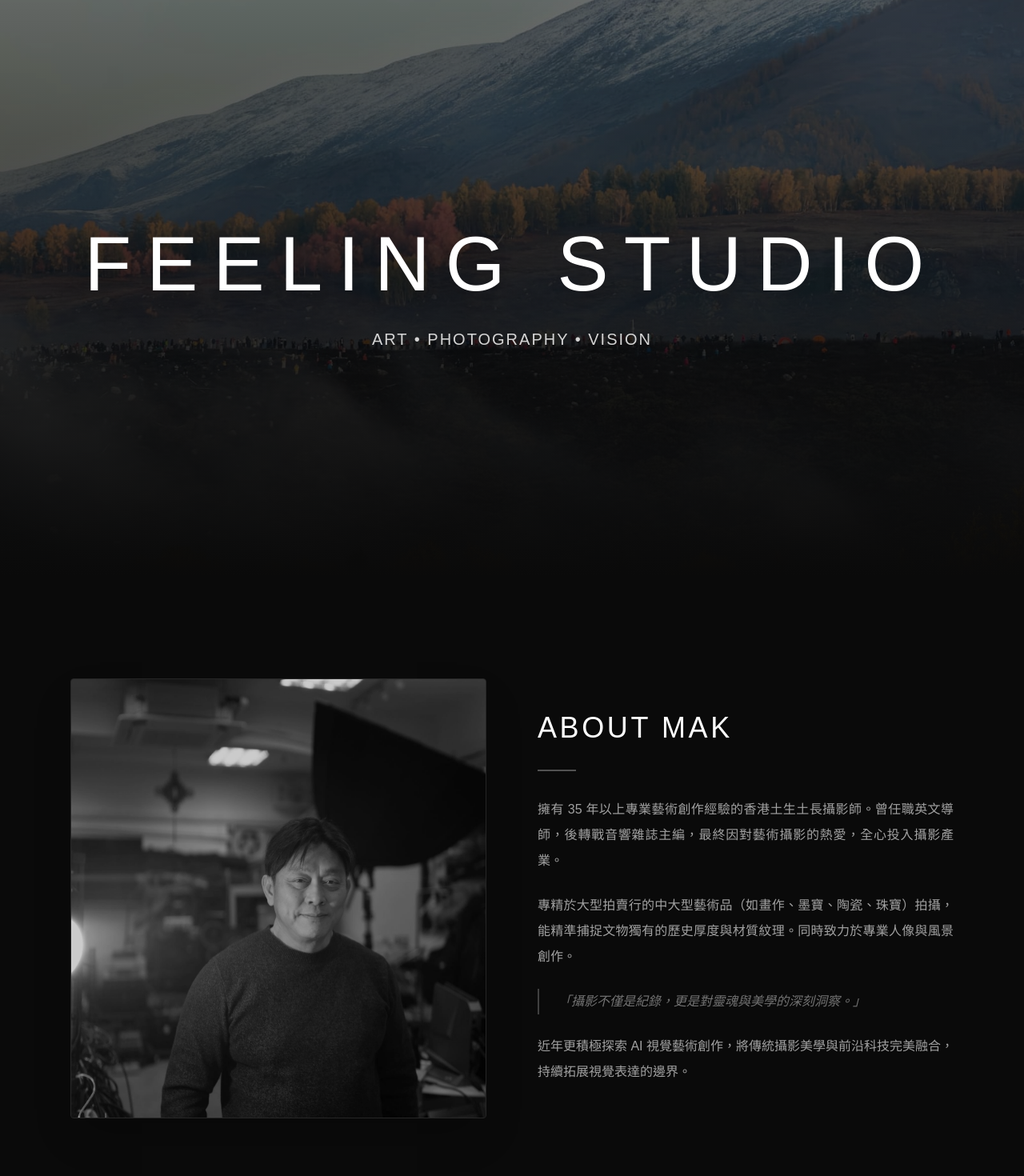
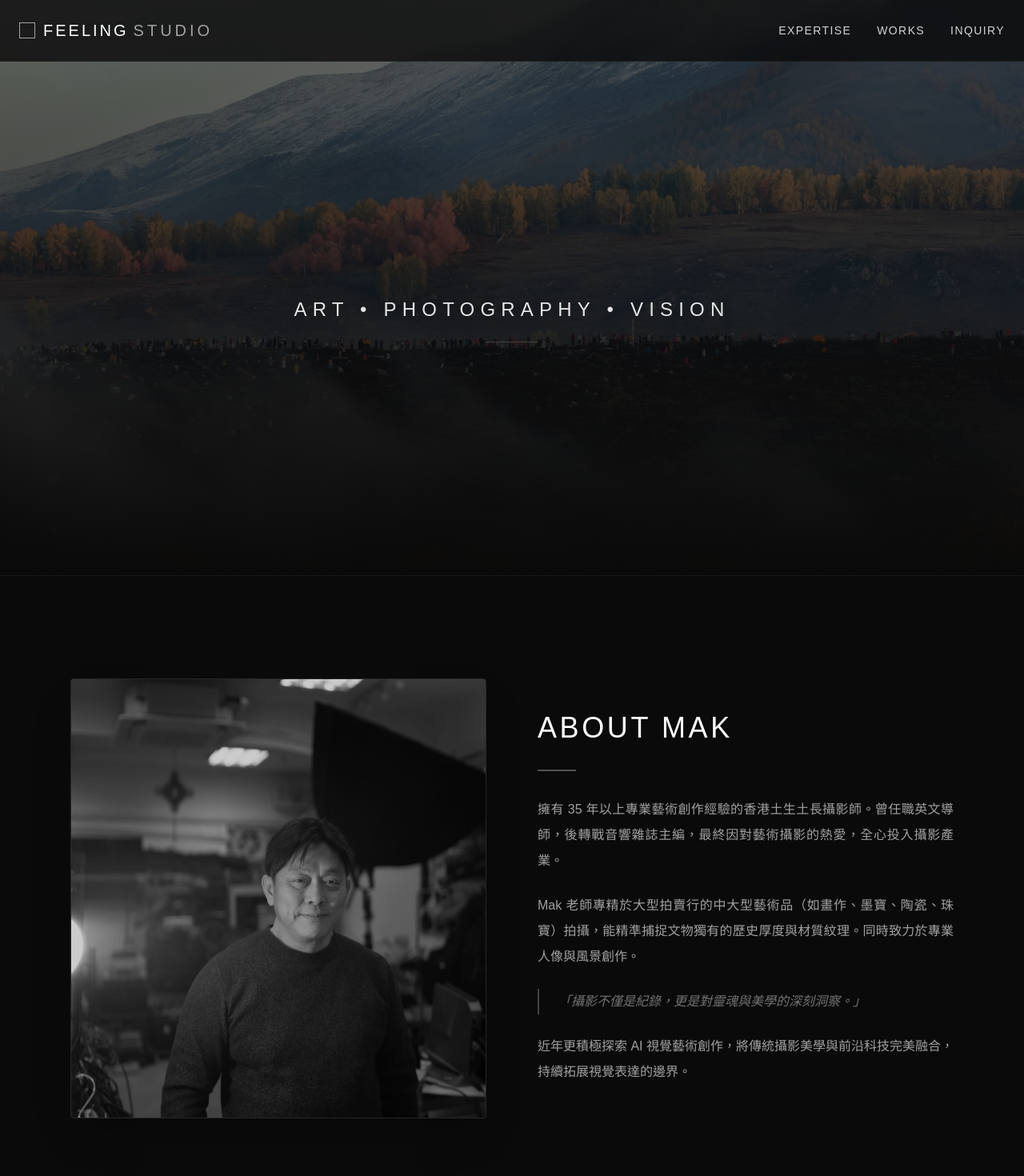
Before and after one commit to charles2006hk-hash/feeling-studio-web, a Next.js app: page / in a window 1280 px wide. Shown: the top 1470 px of the page at 80% size. Built offline with nearby package versions, Linux system fonts and the light colour scheme; no server answers; the database is empty.

Commit message:
feat: 新增全透明專業 Typographic Logo 與導覽列

```diff
--- a/src/app/admin/page.tsx
+++ b/src/app/admin/page.tsx
@@ -7,6 +7,7 @@ import { signInWithEmailAndPassword, onAuthStateChanged, signOut, User } from 'f
 import { collection, addDoc, getDocs, query, orderBy } from 'firebase/firestore';
 import { ref, uploadBytes, getDownloadURL } from 'firebase/storage';
 import imageCompression from 'browser-image-compression';
+import Logo from '@/components/Logo'; // 新增這行
 
 export default function AdminDashboard() {
   const [user, setUser] = useState<User | null>(null);
@@ -131,10 +132,17 @@ export default function AdminDashboard() {
     <div className="min-h-screen bg-neutral-950 text-neutral-200 p-6 md:p-12">
       <div className="max-w-6xl mx-auto">
         <header className="flex justify-between items-center mb-12 border-b border-neutral-800 pb-6">
-          <h1 className="text-3xl font-light tracking-widest uppercase">Feeling Studio Admin</h1>
+          <div className="flex items-center gap-4">
+            {/* 放置我們做好的 Logo */}
+            <Logo />
+            {/* 後台標記 */}
+            <span className="text-sm font-light tracking-widest text-yellow-600 bg-yellow-950 px-3 py-1 rounded-sm">
+                SYSTEM ADMIN
+            </span>
+          </div>
           <div className="flex items-center gap-6">
-            <span className="text-neutral-500 text-sm">{user.email}</span>
-            <button onClick={handleLogout} className="text-sm border border-neutral-700 px-4 py-2 hover:bg-neutral-800 transition">
+            <span className="text-neutral-500 text-sm font-light">{user.email}</span>
+            <button onClick={handleLogout} className="text-sm border border-neutral-700 px-4 py-2 hover:bg-neutral-800 transition rounded-sm">
               登出
             </button>
           </div>
--- a/src/app/page.tsx
+++ b/src/app/page.tsx
@@ -1,13 +1,14 @@
 // src/app/page.tsx
-'use client'; // 必須加上這個，因為我們要在客戶端向 Firebase 請求資料
+'use client'; // 客戶端組件，用於向 Firebase 請求資料
 
 import React, { useEffect, useState } from 'react';
 import Image from 'next/image';
 import InquiryForm from '@/components/InquiryForm';
+import Logo from '@/components/Logo'; // 匯入新的 Logo 元件
 import { collection, getDocs, query, orderBy, limit } from 'firebase/firestore';
 import { db } from '@/lib/firebase';
 
-// 定義從 Firebase 抓下來的作品資料結構
+// 定義作品資料結構
 interface PortfolioWork {
   id: string;
   title: string;
@@ -67,22 +68,59 @@ export default function Home() {
 
   return (
     <main className="min-h-screen bg-neutral-950">
-      {/* Hero 區塊 */}
-      <section className="relative h-[90vh] flex items-center justify-center overflow-hidden">
+
+      {/* ==========================================
+          導覽列 (Navbar) - 半透明且毛玻璃效果
+         ========================================== */}
+      <nav className="fixed top-0 left-0 right-0 z-50 bg-neutral-950/80 backdrop-blur-sm border-b border-neutral-800/50 p-6">
+        <div className="max-w-7xl mx-auto flex justify-between items-center">
+          {/* 使用專業 Logo 元件 */}
+          <Logo />
+
+          {/* 右側導覽連結 (錨點跳轉) */}
+          <div className="space-x-8 text-sm tracking-widest text-neutral-300 font-light uppercase hidden md:flex">
+            {['Expertise', 'Works', 'Inquiry'].map((item) => (
+              <a key={item} href={`#${item.toLowerCase()}`} className="hover:text-white transition-colors relative group">
+                {item}
+                {/* 下底線 Hover 動畫 */}
+                <span className="absolute -bottom-1.5 left-0 w-0 h-px bg-white group-hover:w-full transition-all duration-300"></span>
+              </a>
+            ))}
+          </div>
+        </div>
+      </nav>
+
+      {/* ==========================================
+          Hero 區塊 (使用秋色風景作為背景)
+         ========================================== */}
+      <section className="relative h-[90vh] flex items-center justify-center overflow-hidden border-b border-neutral-900">
+        {/* 背景圖 */}
         <div className="absolute inset-0 z-0 opacity-40">
-          <Image src="/images/landscape.jpg" alt="Feeling Studio Hero" fill className="object-cover" priority />
+          <Image
+            src="/images/landscape.jpg"
+            alt="Feeling Studio Hero"
+            fill
+            className="object-cover"
+            priority
+          />
         </div>
+        {/* 底部漸層遮罩 */}
         <div className="absolute inset-0 bg-gradient-to-b from-transparent to-neutral-950 z-10" />
-        <div className="z-20 text-center space-y-8 px-4">
-          <h1 className="text-5xl md:text-8xl font-light tracking-[0.2em] uppercase drop-shadow-xl text-white">Feeling Studio</h1>
-          <p className="text-lg md:text-xl font-light tracking-widest text-neutral-300 uppercase drop-shadow-lg">
-            Art • Photography • Vision
-          </p>
+
+        {/* Hero 區塊中間的標語 - 簡潔排版展现相片質感 */}
+        <div className="z-20 text-center space-y-6 px-4 pt-32 md:pt-20"> {/* 增加 pt 以避免 Logo 遮擋 */}
+            <p className="text-xl md:text-2xl font-light tracking-[0.3em] text-neutral-200 uppercase drop-shadow-xl">
+                Art • Photography • Vision
+            </p>
+            <div className="w-16 h-px bg-neutral-700 mx-auto"></div>
         </div>
       </section>
 
-      {/* 創始人簡介 */}
+      {/* ==========================================
+          創始人簡介 (About Mak)
+         ========================================== */}
       <section className="max-w-6xl mx-auto py-32 px-6 grid md:grid-cols-2 gap-16 items-center">
+        {/* 相片容器 */}
         <div className="relative h-[550px] bg-neutral-900 overflow-hidden shadow-2xl border border-neutral-800 group rounded-sm">
           <Image
             src="/images/mak.jpg"
@@ -92,41 +130,57 @@ export default function Home() {
             className="object-cover object-center transition duration-1000 ease-in-out group-hover:scale-105 grayscale hover:grayscale-0"
             priority
           />
+          {/* 藝術光影遮罩 */}
           <div className="absolute inset-0 bg-black/20 transition-opacity duration-700 group-hover:opacity-0 z-10" />
         </div>
+
+        {/* 文字內容 */}
         <div className="space-y-8">
           <h2 className="text-3xl md:text-4xl font-medium tracking-widest uppercase text-white">About Mak</h2>
           <div className="w-12 h-0.5 bg-neutral-600"></div>
           <div className="space-y-6 text-neutral-400 leading-loose font-light text-justify text-sm md:text-base">
             <p>擁有 35 年以上專業藝術創作經驗的香港土生土長攝影師。曾任職英文導師，後轉戰音響雜誌主編，最終因對藝術攝影的熱愛，全心投入攝影產業。</p>
-            <p>專精於大型拍賣行的中大型藝術品（如畫作、墨寶、陶瓷、珠寶）拍攝，能精準捕捉文物獨有的歷史厚度與材質紋理。同時致力於專業人像與風景創作。</p>
+            <p>Mak 老師專精於大型拍賣行的中大型藝術品（如畫作、墨寶、陶瓷、珠寶）拍攝，能精準捕捉文物獨有的歷史厚度與材質紋理。同時致力於專業人像與風景創作。</p>
             <p className="border-l-2 border-neutral-700 pl-6 italic text-neutral-500">「攝影不僅是紀錄，更是對靈魂與美學的深刻洞察。」</p>
             <p>近年更積極探索 AI 視覺藝術創作，將傳統攝影美學與前沿科技完美融合，持續拓展視覺表達的邊界。</p>
           </div>
         </div>
       </section>
 
-      {/* 六大專業領域 */}
-      <section className="py-32 px-6 border-y border-neutral-900 bg-neutral-950">
+      {/* ==========================================
+          六大專業領域 (Expertise) - 加入 id 用於錨點跳轉
+         ========================================== */}
+      <section id="expertise" className="py-32 px-6 border-y border-neutral-900 bg-neutral-950 scroll-mt-20"> {/* 加上 scroll-mt-20 避免被 fixed navbar 遮擋 */}
         <div className="max-w-7xl mx-auto">
           <div className="text-center mb-20">
             <h2 className="text-3xl md:text-4xl font-medium tracking-widest uppercase mb-6 text-white">Expertise</h2>
             <div className="w-12 h-0.5 bg-neutral-700 mx-auto"></div>
           </div>
 
+          {/* 3 欄配置的 Bento Grid */}
           <div className="grid grid-cols-1 md:grid-cols-3 gap-6 auto-rows-[280px]">
             {expertises.map((item) => (
-              <div key={item.id} className={`group cursor-pointer relative overflow-hidden shadow-xl border border-neutral-900 ${item.span} col-span-1 row-span-1 bg-neutral-900`}>
+              <div key={item.id} className={`group cursor-pointer relative overflow-hidden shadow-xl border border-neutral-900 ${item.span} col-span-1 row-span-1 bg-neutral-900 rounded-sm`}>
+
+                {/* 核心相片展示 */}
                 <Image
-                    src={item.image} alt={item.title} fill sizes="(max-width: 768px) 100vw, 33vw"
+                    src={item.image}
+                    alt={item.title}
+                    fill
+                    sizes="(max-width: 768px) 100vw, (max-width: 1200px) 50vw, 33vw"
                     className="object-cover object-center opacity-70 group-hover:opacity-100 group-hover:scale-105 transition-all duration-1000 ease-out z-0"
                 />
-                <div className="absolute inset-0 bg-gradient-to-t from-black/90 via-black/10 to-transparent z-10" />
+
+                {/* 漸層遮罩 (確保文字清晰) */}
+                <div className="absolute inset-0 bg-gradient-to-t from-black/95 via-black/20 to-transparent z-10" />
+
+                {/* 文字內容 */}
                 <div className="absolute bottom-0 left-0 right-0 p-6 md:p-8 z-20 space-y-2 md:space-y-3">
                     <div className="flex items-center gap-3 md:gap-4">
                         <span className="text-white/40 font-serif text-2xl md:text-3xl italic drop-shadow-md">{item.id}</span>
                         <h3 className="text-xl md:text-2xl font-light tracking-widest text-neutral-100 drop-shadow-md">{item.title}</h3>
                     </div>
+                    {/* 手機版預設顯示說明，桌面版 hover 顯示 */}
                     <p className="text-sm text-neutral-400 font-light leading-relaxed max-w-lg md:opacity-0 md:group-hover:opacity-100 transition-opacity duration-500 delay-100">
                         {item.desc}
                     </p>
@@ -137,8 +191,10 @@ export default function Home() {
         </div>
       </section>
 
-      {/* 動態精選作品集 (Selected Works - 從 Firebase 抓取) */}
-      <section className="py-32 px-6 bg-neutral-950">
+      {/* ==========================================
+          動態精選作品集 (Selected Works) - 加入 id
+         ========================================== */}
+      <section id="works" className="py-32 px-6 bg-neutral-950 scroll-mt-20">
         <div className="max-w-7xl mx-auto">
            <div className="flex justify-between items-end mb-16">
               <div>
@@ -146,29 +202,31 @@ export default function Home() {
                 <div className="w-12 h-0.5 bg-neutral-600"></div>
               </div>
               {/* 若有更多作品，此按鈕未來可連結到獨立的 Portfolio 頁面 */}
-              <button className="text-sm tracking-widest text-neutral-500 hover:text-white transition-colors uppercase border-b border-transparent hover:border-white pb-1">
+              <button className="text-sm tracking-widest text-neutral-500 hover:text-white transition-colors uppercase border-b border-transparent hover:border-white pb-1 relative group">
                 View All
               </button>
            </div>
 
            {/* 瀑布流畫廊展示 */}
            {loading ? (
-             <div className="text-center text-neutral-500 py-20 tracking-widest animate-pulse">載入最新作品中...</div>
+             <div className="text-center text-neutral-600 py-20 tracking-widest animate-pulse font-light">載入最新作品中...</div>
            ) : works.length > 0 ? (
              <div className="grid grid-cols-2 md:grid-cols-4 gap-4 auto-rows-[220px]">
                 {works.map((work, index) => {
                   const spanClass = masonrySpans[index % masonrySpans.length]; // 循環套用交錯版型
                   return (
-                    <div key={work.id} className={`bg-neutral-900 relative group overflow-hidden border border-neutral-900 ${spanClass}`}>
+                    <div key={work.id} className={`bg-neutral-900 relative group overflow-hidden border border-neutral-900 rounded-sm ${spanClass}`}>
                       <Image
                         src={work.imageUrl}
                         alt={work.title}
                         fill
                         sizes="(max-width: 768px) 50vw, 25vw"
-                        className="object-cover transition-transform duration-1000 group-hover:scale-110 opacity-80 group-hover:opacity-100"
+                        className="object-cover object-center transition-transform duration-1000 group-hover:scale-110 opacity-80 group-hover:opacity-100 z-0"
                       />
-                      <div className="absolute inset-0 bg-gradient-to-t from-black/90 via-black/20 to-transparent opacity-0 group-hover:opacity-100 transition-opacity duration-500 flex flex-col justify-end p-6">
+                      {/* Hover 時從底部浮現漸層與文字 */}
+                      <div className="absolute inset-0 bg-gradient-to-t from-black/95 via-black/30 to-transparent opacity-0 group-hover:opacity-100 transition-opacity duration-500 z-10 flex flex-col justify-end p-6">
                         <h4 className="text-white font-light tracking-widest text-lg mb-2">{work.title}</h4>
+                        {/* 桌面版 Hover 顯示說明 */}
                         <p className="text-neutral-400 text-xs font-light leading-relaxed hidden md:block">{work.description}</p>
                       </div>
                     </div>
@@ -176,15 +234,17 @@ export default function Home() {
                 })}
              </div>
            ) : (
-             <div className="text-center text-neutral-600 py-20 font-light border border-neutral-800 border-dashed">
+             <div className="text-center text-neutral-600 py-20 font-light border border-neutral-800 border-dashed rounded-sm">
                 尚無精選作品，請至後台上傳。
              </div>
            )}
         </div>
       </section>
 
-      {/* 聯絡我們與 QR Code */}
-      <section className="max-w-6xl mx-auto py-32 px-6 border-t border-neutral-900">
+      {/* ==========================================
+          聯絡我們 (Get in Touch) - 加入 id
+         ========================================== */}
+      <section id="inquiry" className="max-w-6xl mx-auto py-32 px-6 border-t border-neutral-900 scroll-mt-20">
         <div className="grid md:grid-cols-2 gap-20">
           <div>
             <h2 className="text-3xl md:text-4xl font-medium tracking-widest uppercase mb-6 text-white">Get in Touch</h2>
@@ -192,25 +252,35 @@ export default function Home() {
             <p className="text-neutral-400 mb-12 font-light leading-loose text-justify text-sm md:text-base">
               請填寫右方表單，簡述您的拍攝需求（如類別、大概時間與地點），我們將會由專人盡快與您聯繫。您亦可透過下方行動條碼直接使用微信或 WhatsApp 與我們對話。
             </p>
+            {/* QR Codes */}
             <div className="flex space-x-6 mb-12">
-              <div className="w-32 h-32 bg-neutral-900 flex items-center justify-center text-neutral-500 text-sm border border-neutral-800 shadow-md rounded-sm">WeChat QR</div>
-              <div className="w-32 h-32 bg-neutral-900 flex items-center justify-center text-neutral-500 text-sm border border-neutral-800 shadow-md rounded-sm">WhatsApp QR</div>
+              <div className="w-32 h-32 bg-neutral-900 flex items-center justify-center text-neutral-600 text-sm border border-neutral-800 shadow-lg rounded-sm font-light">
+                [ WeChat QR ]
+              </div>
+              <div className="w-32 h-32 bg-neutral-900 flex items-center justify-center text-neutral-600 text-sm border border-neutral-800 shadow-lg rounded-sm font-light">
+                [ WhatsApp QR ]
+              </div>
             </div>
+            {/* 地點資訊 */}
             <div className="space-y-2 border-l-2 border-neutral-800 pl-6">
               <p className="text-xs text-neutral-600 tracking-wider uppercase">Locations</p>
               <p className="text-neutral-400 font-light tracking-wide">Hong Kong | Greater Bay Area</p>
             </div>
           </div>
 
+          {/* 聯絡表單容器 */}
           <div className="bg-neutral-900 p-8 md:p-10 border border-neutral-800 shadow-2xl rounded-sm">
             <InquiryForm />
           </div>
         </div>
       </section>
 
+      {/* ==========================================
+          Footer
+         ========================================== */}
       <footer className="py-12 text-center border-t border-neutral-900 bg-neutral-950 text-neutral-600 text-sm font-light">
         <p>&copy; {new Date().getFullYear()} Feeling Studio. All rights reserved.</p>
-        <p className="text-xs mt-2 opacity-50">Art • Photography • Vision</p>
+        <p className="text-xs mt-2 opacity-50 uppercase tracking-widest">Art • Photography • Vision</p>
       </footer>
     </main>
   );
--- /dev/null
+++ b/src/components/Logo.tsx
@@ -0,0 +1,31 @@
+// src/components/Logo.tsx
+import Link from 'next/link';
+import React from 'react';
+
+// 定義 Logo 的屬性，例如大小，方便未來在不同地方使用
+interface LogoProps {
+  className?: string; // 允許外部傳入 Tailwind Class 來控制樣式
+}
+
+export default function Logo({ className = '' }: LogoProps) {
+  return (
+    // 使用 Next.js 的 Link 連接回首頁
+    <Link href="/" className={`group flex items-center gap-2.5 ${className}`}>
+      {/* 視覺符號 (Icon)：一個極簡的方框，象徵鏡頭畫面或畫框 */}
+      <div className="w-5 h-5 border border-white opacity-60 group-hover:opacity-100 transition-opacity duration-500"></div>
+
+      {/* 文字主體 */}
+      <div className="flex flex-col md:flex-row md:items-baseline md:gap-1.5 leading-none">
+        {/* 'Feeling' - 使用稍厚實的字重 */}
+        <span className="text-xl font-medium tracking-[0.15em] text-white uppercase">
+          Feeling
+        </span>
+
+        {/* 'Studio' - 使用纖細的字重，顏色稍微淡化增加層次 */}
+        <span className="text-xl font-light tracking-[0.2em] text-neutral-400 uppercase">
+          Studio
+        </span>
+      </div>
+    </Link>
+  );
+}
```
